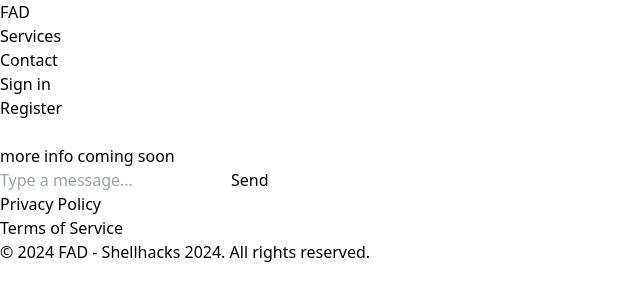
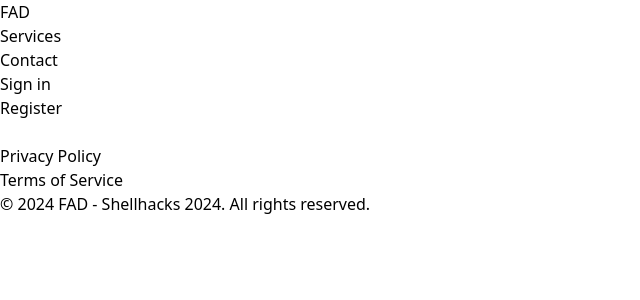
Before and after one commit to franklinnevesfilho/fad-frontend, a React (Vite) app: page /connected in a window 1280 px wide. Shown: the top 300 px of the page, without its empty margins (0-640 px from the left). Built offline with nearby package versions, Linux system fonts and the light colour scheme.

Commit message:
edited homescreen lawyer

```diff
--- a/src/App.tsx
+++ b/src/App.tsx
@@ -4,26 +4,23 @@ import { HomeScreen } from './screens/HomeScreen'; // Home component
 import { SignInScreen } from './screens/SignInScreen'; // SignIn component
 import { RegistrationScreen } from './screens/RegistrationScreen';
 import { Footer } from "./components/footer";
-import {Fortheboys} from "./components/fortheboys.tsx";
-import {ConnectedScreen} from "./screens/ConnectedScreen.tsx"; // Footer component
+import {Fortheboys} from "./components/fortheboys.tsx"; // Footer component
 
 const App = () => {
     return (
         <Router>
             <div className="flex flex-col min-h-screen"> {/* Use flex and min-h-screen */}
                 <Header />
-                <main className="flex w-full h-[83vh] items-center justify-center"> {/* This takes the remaining space */}
+                <main
+                    className="flex flex-grow items-center justify-center"> {/* This takes the remaining space */}
                     <Routes>
                         <Route path="/" element={<HomeScreen/>}/>
                         <Route path="/signin" element={<SignInScreen/>}/>
                         <Route path="/register" element={<RegistrationScreen/>}/>
                         <Route path="/contact" element={<Fortheboys/>}/>
-                        <Route path="/connected" element={<ConnectedScreen/>}/>
                     </Routes>
                 </main>
-                <div className="mt-auto">
-                    <Footer/>
-                </div>
+                <Footer/>
             </div>
         </Router>
     );
--- a/src/screens/HomeScreen.tsx
+++ b/src/screens/HomeScreen.tsx
@@ -1,45 +1,17 @@
 import {CustomInput} from "../components/customInput.tsx";
-import React, {useState} from "react";
-import {useNavigate} from "react-router-dom";
 
 export function HomeScreen(){
-    const [question, setQuestion] = useState('');
-    const navigate = useNavigate();
-
-    // Handle form submission
-    const handleSubmit = (e: React.FormEvent) => {
-        e.preventDefault();
-
-        // Reroute to the messaging screen with the current question
-        if (question.trim()) {
-            navigate('/connected', { state: { message: question } }); // Pass the question as state
-        }
-    };
-
-    // Detect "Enter" key press in the input
-    const handleKeyDown = (e: React.KeyboardEvent) => {
-        if (e.key === 'Enter') {
-            e.preventDefault(); // Prevent default form submission
-            handleSubmit(e as never); // Trigger the submit logic
-        }
-    };
     return (
         <div className="container mx-auto p-4 text-center">
             <div id="home" className="my-8">
                 <h1 className="text-4xl font-bold mb-4">Ask FAD</h1>
-                {/* Form to handle submit */}
-                <form onSubmit={handleSubmit}>
                 <CustomInput
                     className="w-full"
                     type="text"
                     id="question"
                     placeholder="Ask a question"
-                        value={question}
-                        onChange={(e) => setQuestion(e.target.value)}  // Handle input change
-                        onKeyDown={handleKeyDown}  // Detect Enter key
                     required
                 />
-                </form>
             </div>
             <div id="about" className="my-8">
                 <div className="max-w-7xl mx-auto">
```
Also changed, not shown: 1 other file (tests, documents, lock files or other folders). Lines whose indentation alone changed are shown as unchanged.
